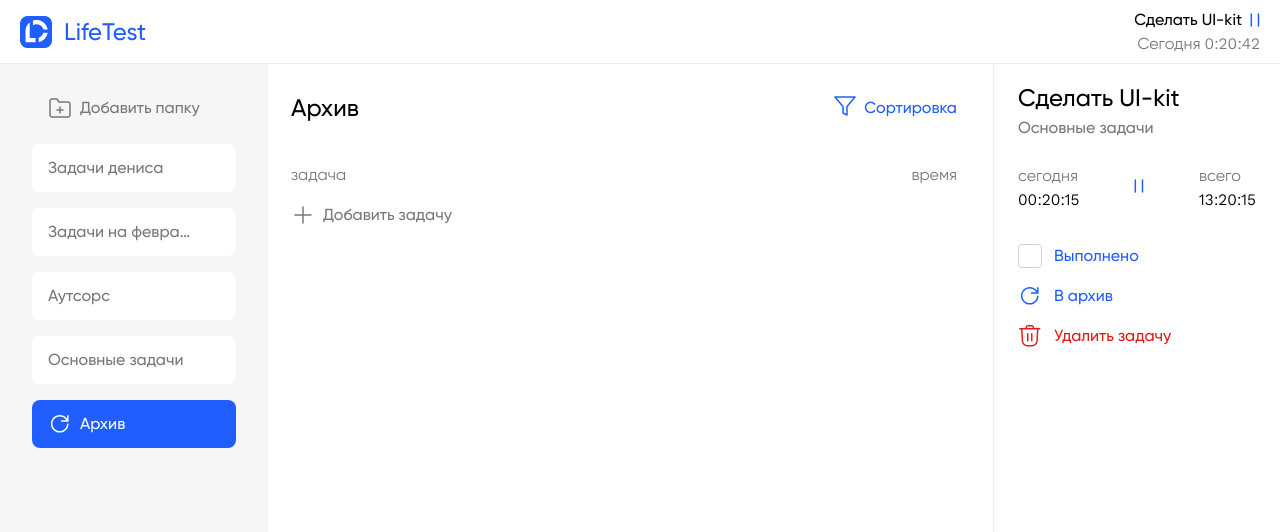
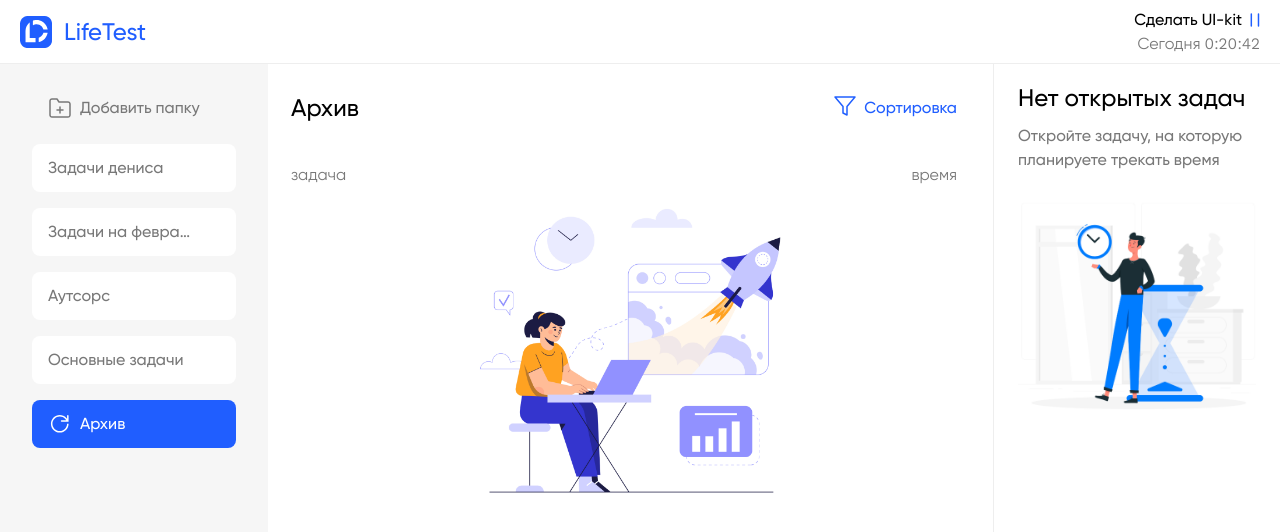
Before and after one commit to romankuvshanov/lifetest, a React (Create React App) app: page / in a window 1280 px wide. Shown: the top 532 px of the page. Built offline with nearby package versions, Linux system fonts and the light colour scheme.

Commit message:
Сделал таскбар функционал. Кроме отсчета времени

```diff
--- a/src/App.jsx
+++ b/src/App.jsx
@@ -3,16 +3,31 @@ import FoldersSection from "./components/FoldersSection/FoldersSection";
 import TasksSection from "./components/TasksSection/TasksSection";
 import "./App.scss";
 import { useState } from "react";
+import TaskBar from "./components/TaskBar/TaskBar";
 
 export default function App() {
   const [currentFolderId, setCurrentFolderId] = useState(0);
+  const [currentTaskId, setCurrentTaskId] = useState(null);
 
   return (
     <div className={"app"}>
       <Header />
       <div className={"mainSection"}>
-        <FoldersSection currentFolderId={currentFolderId} setCurrentFolderId={setCurrentFolderId} />
-        <TasksSection currentFolderId={currentFolderId} />
+        <FoldersSection
+          currentFolderId={currentFolderId}
+          setCurrentFolderId={setCurrentFolderId}
+          setCurrentTaskId={setCurrentTaskId}
+        />
+        <TasksSection
+          currentFolderId={currentFolderId}
+          currentTaskId={currentTaskId}
+          setCurrentTaskId={setCurrentTaskId}
+        />
+        <TaskBar
+          currentFolderId={currentFolderId}
+          currentTaskId={currentTaskId}
+          setCurrentTaskId={setCurrentTaskId}
+        />
       </div>
     </div>
   );
--- a/src/components/FoldersSection/FoldersSection.jsx
+++ b/src/components/FoldersSection/FoldersSection.jsx
@@ -11,6 +11,7 @@ import { useState } from "react";
 export default function FoldersSection({
   currentFolderId,
   setCurrentFolderId,
+  setCurrentTaskId,
 }) {
   const dispatch = useDispatch();
   const foldersAndTasks = useSelector((state) => state.tasksAndFolders);
@@ -53,7 +54,10 @@ export default function FoldersSection({
                   "folders-section__folder--active"
                 }`}
                 key={folder.id}
-                onClick={() => setCurrentFolderId(folder.id)}
+                onClick={() => {
+                  setCurrentFolderId(folder.id);
+                  setCurrentTaskId(null);
+                }}
               >
                 {/*TODO: Сделать проще, три варианта?*/}
                 <p
--- a/src/components/TaskBar/TaskBar.jsx
+++ b/src/components/TaskBar/TaskBar.jsx
@@ -3,37 +3,127 @@ import PauseIcon from "../icons/PauseIcon/PauseIcon";
 import Checkbox from "../controls/Checkbox/Checkbox";
 import TrashIcon from "../icons/TrashIcon/TrashIcon";
 import ArchiveIcon from "../icons/ArchiveIcon/ArchiveIcon";
+import noTasksOpenedPlaceholder from "../../assets/images/no-tasks-opened-placeholder.png";
+import { useSelector } from "react-redux";
+import { useDispatch } from "react-redux";
+import {
+  toggleComplete,
+  deleteTodo,
+  archiveTodo,
+  unArchiveTodo,
+} from "../../redux/tasksAndFoldersSlice";
 
-export default function TaskBar() {
+export default function TaskBar({
+  currentFolderId,
+  currentTaskId,
+  setCurrentTaskId,
+}) {
+  const foldersAndTasks = useSelector((state) => state.tasksAndFolders);
+  const currentFolder = [...foldersAndTasks].filter(
+    (folder) => folder.id === currentFolderId,
+  )[0];
+  const currentTask = currentFolder.tasks.find(
+    (task) => task.id === currentTaskId,
+  );
+  const dispatch = useDispatch();
+  console.log(currentTask);
+
+  function handleDeleteClick() {
+    dispatch(
+      deleteTodo({
+        folderId: currentFolderId,
+        taskId: currentTaskId,
+      }),
+    );
+    setCurrentTaskId(null);
+  }
+
+  function handleArchiveClick() {
+    dispatch(
+      archiveTodo({
+        folderId: currentFolderId,
+        taskId: currentTaskId,
+      }),
+    );
+    setCurrentTaskId(null);
+  }
+
+  function handleUnarchiveClick() {
+    dispatch(
+      unArchiveTodo({
+        folderId: currentFolderId,
+        taskId: currentTaskId,
+      }),
+    );
+  }
+
+  function handleChange(taskId, completed) {
+    dispatch(
+      toggleComplete({
+        folderId: currentFolderId,
+        taskId: taskId,
+        completed: completed,
+      }),
+    );
+  }
+
   return (
     <div className={"task-bar"}>
-      <p className={"task-bar__task-title"}>Сделать UI-kit</p>
-      <p className={"task-bar__folder-title"}>Основные задачи</p>
+      {currentTaskId === null ? (
+        <>
+          <p className={"task-bar__task-title"}>Нет открытых задач</p>
+          <p className={"task-bar__folder-title"}>
+            Откройте задачу, на которую планируете трекать время
+          </p>
+          <img
+            src={noTasksOpenedPlaceholder}
+            alt={"Placeholder image when no task chosen"}
+          />
+        </>
+      ) : (
+        <>
+          <p className={"task-bar__task-title"}>
+            {currentTask?.title}
+          </p>
+          <p className={"task-bar__folder-title"}>{currentFolder?.name}</p>
           <div className={"task-bar__counter"}>
             <div className={"task-bar__today"}>
-          <p className={'task-bar__date'}>сегодня</p>
-          <p className={'task-bar__time'}>00:20:15</p>
+              <p className={"task-bar__date"}>сегодня</p>
+              <p className={"task-bar__time"}>00:20:15</p>
             </div>
-        <span className={'task-bar__pause-icon'}><PauseIcon /></span>
+            <span className={"task-bar__pause-icon"}>
+              <PauseIcon />
+            </span>
             <div className={"task-bar__all"}>
-          <p className={'task-bar__date'}>всего</p>
-          <p className={'task-bar__time'}>13:20:15</p>
+              <p className={"task-bar__date"}>всего</p>
+              <p className={"task-bar__time"}>13:20:15</p>
             </div>
           </div>
           <div className={"task-bar__buttons"}>
             <div className={"task-bar__complete"}>
-          <Checkbox />
+              <Checkbox
+                checked={currentTask?.completed}
+                onChange={() =>
+                  handleChange(currentTask?.id, !currentTask?.completed)
+                }
+              />
               <p>Выполнено</p>
             </div>
-        <div className={"task-bar__archive"}>
-          <span className={'task-bar__archive-icon'}><ArchiveIcon /></span>
-          <p>В архив</p>
+            <div className={"task-bar__archive"} onClick={currentFolder?.isArchive ? handleUnarchiveClick : handleArchiveClick}>
+              <span className={"task-bar__archive-icon"}>
+                <ArchiveIcon />
+              </span>
+              <p>{currentFolder?.isArchive ? "Убрать из архива" : "В архив"}</p>
             </div>
-        <div className={"task-bar__delete"}>
-          <span className={'task-bar__trash-icon'}><TrashIcon /></span>
+            <div className={"task-bar__delete"} onClick={handleDeleteClick}>
+              <span className={"task-bar__trash-icon"}>
+                <TrashIcon />
+              </span>
               <p>Удалить задачу</p>
             </div>
           </div>
+        </>
+      )}
     </div>
   );
 }
--- a/src/components/TaskBar/TaskBar.scss
+++ b/src/components/TaskBar/TaskBar.scss
@@ -6,6 +6,7 @@
 
   &__task-title {
     @include title-h1-medium;
+    margin-bottom: 8px;
   }
 
   &__folder-title {
@@ -61,7 +62,9 @@
     display: flex;
     align-items: center;
     column-gap: 12px;
-    padding: 8px 0;
+    margin: 8px 0;
+    cursor: pointer;
+    width: fit-content;
   }
 
   &__archive-icon {
@@ -75,6 +78,8 @@
     align-items: center;
     column-gap: 12px;
     padding: 8px 0;
+    cursor: pointer;
+    width: fit-content;
   }
 
   &__trash-icon {
--- a/src/components/TasksSection/TasksSection.jsx
+++ b/src/components/TasksSection/TasksSection.jsx
@@ -6,13 +6,17 @@ import PlusIcon from "../icons/PlusIcon/PlusIcon";
 import Checkbox from "../controls/Checkbox/Checkbox";
 import { useSelector } from "react-redux";
 import { useDispatch } from "react-redux";
-import { toggleComplete, deleteTodo } from "../../redux/tasksAndFoldersSlice";
-import TaskBar from "../TaskBar/TaskBar";
+import { toggleComplete, addTodo } from "../../redux/tasksAndFoldersSlice";
+import { useState } from "react";
+import zeroTasksPlaceholderImage from "../../assets/images/zero-tasks-placeholder.png";
 
-export default function TasksSection({ currentFolderId }) {
-  console.log(currentFolderId);
-  console.log('task section render');
+export default function TasksSection({
+  currentFolderId,
+  currentTaskId,
+  setCurrentTaskId,
 
+}) {
+  const [newTaskName, setNewTaskName] = useState("");
   const foldersAndTasks = useSelector((state) => state.tasksAndFolders);
   const currentFolder = [...foldersAndTasks].filter(
     (folder) => folder.id === currentFolderId,
@@ -29,6 +33,19 @@ export default function TasksSection({ currentFolderId }) {
     );
   }
 
+  function handleKeyDown(event) {
+    if (event.key === "Enter") {
+      dispatch(
+        addTodo({
+          folderId: currentFolderId,
+          title: newTaskName,
+        }),
+      );
+      setNewTaskName("");
+      document.activeElement.blur();
+    }
+  }
+
   return (
     <>
       <div className={"tasks-section"}>
@@ -43,14 +60,33 @@ export default function TasksSection({ currentFolderId }) {
             <p className={"tasks__headline"}>задача</p>
             <p className={"tasks__headline"}>время</p>
           </div>
-          <Input>
-            <PlusIcon />
-          </Input>
+          {!currentFolder?.isArchive && (
+            <Input
+              placeholder={"Добавить задачу"}
+              value={newTaskName}
+              onChange={(event) => setNewTaskName(event.target.value)}
+              onKeyDown={handleKeyDown}
+            >
+              <PlusIcon />
+            </Input>
+          )}
+          {currentFolder?.tasks.length === 0 && (
+            <img className={'tasks__image-placeholder'}
+              src={zeroTasksPlaceholderImage}
+              alt={"Placeholder image when zero tasks are"}
+            />
+          )}
           {currentFolder?.tasks
             .filter((task) => task?.archived === false)
             .map((task) => {
               return (
-                <div className={"tasks__task"} key={task?.id}>
+                <div
+                  className={`tasks__task ${
+                    currentTaskId === task?.id && "tasks__task--active"
+                  }`}
+                  key={task?.id}
+                  onClick={() => setCurrentTaskId(task?.id)}
+                >
                   <p className={"task__title-wrapper"}>
                     <Checkbox
                       checked={task?.completed}
@@ -64,7 +100,6 @@ export default function TasksSection({ currentFolderId }) {
             })}
         </div>
       </div>
-      <TaskBar />
     </>
   );
 }
--- a/src/components/TasksSection/TasksSection.scss
+++ b/src/components/TasksSection/TasksSection.scss
@@ -39,12 +39,24 @@
     filter: invert(49%) sepia(2%) saturate(7%) hue-rotate(314deg) brightness(93%) contrast(68%);
   }
 
+  &__image-placeholder {
+    display: block;
+    margin: auto;
+    max-height: 300px;
+  }
+
   &__task {
     display: flex;
     justify-content: space-between;
     align-items: center;
     border-radius: 8px;
     padding: 8px;
+    margin-bottom: 4px;
+    column-gap: 10px;
+
+    &--active {
+      background-color: $gray-20;
+    }
 
     &:hover {
       background-color: $gray-20;
--- /dev/null
+++ b/src/redux/initialState.js
@@ -0,0 +1,80 @@
+export const initialState = [
+  {
+    name: "Архив",
+    tasks: [],
+    id: 0,
+    canDelete: false,
+    isArchive: true,
+  },
+  {
+    name: "Основные задачи",
+    tasks: [],
+    id: 1,
+    canDelete: false,
+    isArchive: false,
+  },
+  {
+    name: "Аутсорс",
+    tasks: [],
+    id: 2,
+    canDelete: true,
+    isArchive: false,
+  },
+  {
+    name: "Задачи на февраль",
+    tasks: [],
+    id: 3,
+    canDelete: true,
+    isArchive: false,
+  },
+  {
+    name: "Задачи дениса",
+    tasks: [
+      {
+        id: 0,
+        title: "Провести митап",
+        completed: false,
+        archived: false,
+        previousFolderId: null,
+      },
+      {
+        id: 1,
+        title: "Сделать UI-kit",
+        completed: false,
+        archived: false,
+        previousFolderId: null,
+      },
+      {
+        id: 2,
+        title: "Провести митап",
+        completed: false,
+        archived: false,
+        previousFolderId: null,
+      },
+      {
+        id: 3,
+        title: "Задизайнить плакат",
+        completed: false,
+        archived: false,
+        previousFolderId: null,
+      },
+      {
+        id: 4,
+        title: "Сделать поздстравление девочкам",
+        completed: false,
+        archived: false,
+        previousFolderId: null,
+      },
+      {
+        id: 5,
+        title: "Задизайнить плакат",
+        completed: true,
+        archived: false,
+        previousFolderId: null,
+      },
+    ],
+    id: 4,
+    canDelete: true,
+    isArchive: false,
+  },
+];
--- a/src/redux/tasksAndFoldersSlice.js
+++ b/src/redux/tasksAndFoldersSlice.js
@@ -1,66 +1,9 @@
 import { createSlice } from "@reduxjs/toolkit";
+import { initialState } from "./initialState";
 
 const tasksAndFoldersSlice = createSlice({
   name: "tasksAndFolders",
-  initialState: [
-    {
-      name: "Архив",
-      tasks: [],
-      id: 0,
-      canDelete: false,
-      isArchive: true,
-    },
-    {
-      name: "Основные задачи",
-      tasks: [],
-      id: 1,
-      canDelete: false,
-      isArchive: false,
-    },
-    {
-      name: "Аутсорс",
-      tasks: [],
-      id: 2,
-      canDelete: true,
-      isArchive: false,
-    },
-    {
-      name: "Задачи на февраль",
-      tasks: [],
-      id: 3,
-      canDelete: true,
-      isArchive: false,
-    },
-    {
-      name: "Задачи дениса",
-      tasks: [
-        { id: 0, title: "Провести митап", completed: false, archived: false },
-        { id: 1, title: "Сделать UI-kit", completed: false, archived: false },
-        { id: 2, title: "Провести митап", completed: false, archived: false },
-        {
-          id: 3,
-          title: "Задизайнить плакат",
-          completed: false,
-          archived: false,
-        },
-        {
-          id: 4,
-          title: "Сделать поздстравление девочкам",
-          completed: false,
-          archived: false,
-        },
-        {
-          id: 5,
-          title: "Задизайнить плакат",
-          completed: true,
-          archived: false,
-        },
-      ],
-      id: 4,
-      canDelete: true,
-      isArchive: false,
-    },
-  ],
+  initialState: initialState,
   reducers: {
     addFolder: (state, action) => {
       const newFolder = {
@@ -75,15 +18,66 @@ const tasksAndFoldersSlice = createSlice({
       return state.filter((folder) => folder.id !== action.payload.id);
     },
     toggleComplete: (state, action) => {
+      const folderIndex = state.findIndex(
+        (folder) => folder.id === action.payload.folderId,
+      );
+      const taskIndex = state[folderIndex].tasks.findIndex(
+        (task) => task.id === action.payload.taskId,
+      );
+      state[folderIndex].tasks[taskIndex].completed = action.payload.completed;
+    },
+    addTodo: (state, action) => {
       const index = state.findIndex(
         (folder) => folder.id === action.payload.folderId,
       );
-      state[index].tasks[action.payload.taskId].completed =
-        action.payload.completed;
+      state[index].tasks.push({
+        id: Date.now(),
+        title: action.payload.title,
+        completed: false,
+        archived: false,
+      });
+    },
+    deleteTodo: (state, action) => {
+      const folderIndex = state.findIndex(
+        (folder) => folder.id === action.payload.folderId,
+      );
+      const taskIndex = state[folderIndex].tasks.findIndex(
+        (task) => task.id === action.payload.taskId,
+      );
+      state[folderIndex].tasks.splice(taskIndex, 1);
+    },
+    archiveTodo: (state, action) => {
+      const folderIndex = state.findIndex(
+          (folder) => folder.id === action.payload.folderId,
+      );
+      const taskIndex = state[folderIndex].tasks.findIndex(
+          (task) => task.id === action.payload.taskId,
+      );
+      const deletedTask = state[folderIndex].tasks.splice(taskIndex, 1)[0];
+
+      const archiveFolderIndex = state.findIndex(
+          (folder) => folder.id === 0,
+      //     TODO: Change with isArchive
+      );
+      state[archiveFolderIndex].tasks.push({...deletedTask, previousFolderId: action.payload.folderId});
+    },
+    unArchiveTodo: (state, action) => {
+      const folderIndex = state.findIndex(
+          (folder) => folder.id === action.payload.folderId,
+      );
+      const taskIndex = state[folderIndex].tasks.findIndex(
+          (task) => task.id === action.payload.taskId,
+      );
+      const unArchivedTask = state[folderIndex].tasks.splice(taskIndex, 1)[0];
+
+      const previousFolderIndex = state.findIndex(
+          (folder) => folder.id === unArchivedTask?.previousFolderId,
+      );
+      state[previousFolderIndex].tasks.push({...unArchivedTask, previousFolderId: null});
     },
   },
 });
 
-export const { addFolder, deleteFolder, toggleComplete, deleteTodo } =
+export const { addFolder, deleteFolder, toggleComplete, addTodo, deleteTodo, archiveTodo, unArchiveTodo } =
   tasksAndFoldersSlice.actions;
 export default tasksAndFoldersSlice.reducer;
```
Also changed, not shown: src/assets/images/no-tasks-opened-placeholder.png (added), src/assets/images/zero-tasks-placeholder.png (added). Lines whose indentation alone changed are shown as unchanged.
